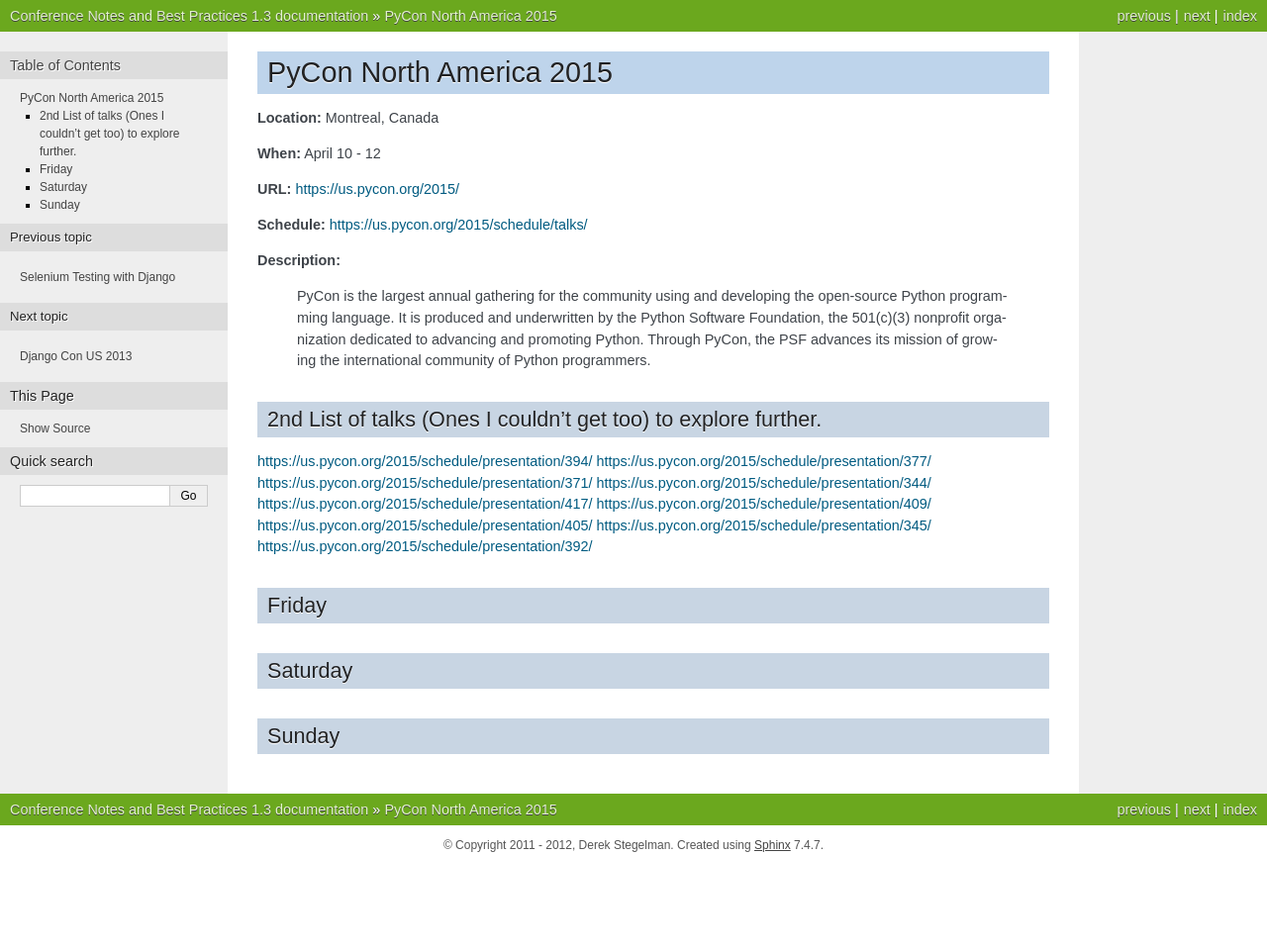
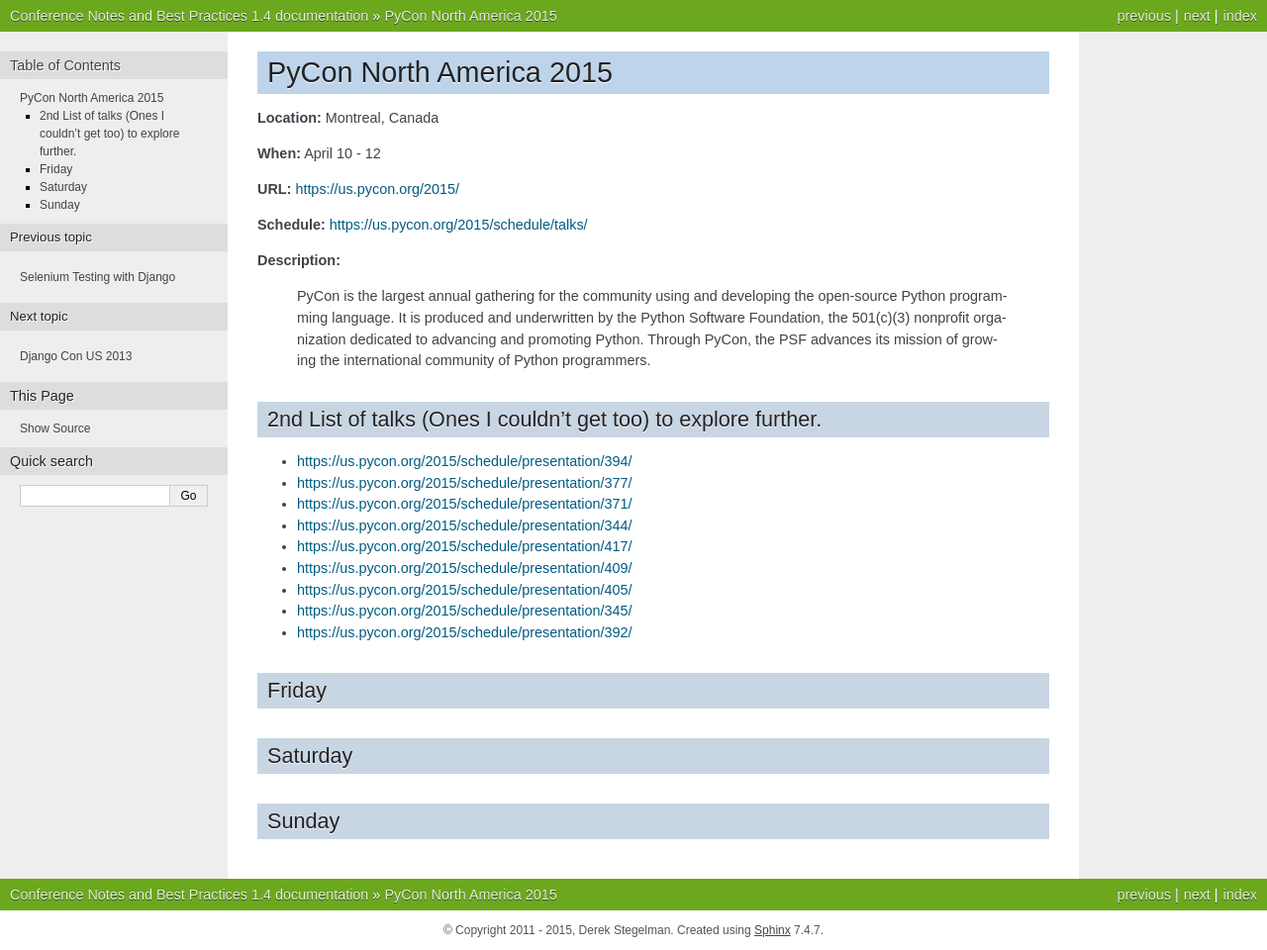
Before and after one commit to dstegelman/dstegelman-event-notes, a Sphinx documentation site: the page built from source/conferences/pycon2015/index.rst, in a window 1280 px wide. Shown: the whole page at 99% size. Built offline with Sphinx 7.4.7, drawn with Linux system fonts in a browser that asks for light colours; pages that are not in the unit, such as notebooks, are missing from menus; before the commit the page ends 900 px from its top, so only the background shows below that.

Commit message:
Skeleton for PyCon 2015.

```diff
--- a/source/conf.py
+++ b/source/conf.py
@@ -42,16 +42,16 @@
 
 # General information about the project.
 project = u'Conference Notes and Best Practices'
-copyright = u'2011 - 2012, Derek Stegelman'
+copyright = u'2011 - 2015, Derek Stegelman'
 
 # The version info for the project you're documenting, acts as replacement for
 # |version| and |release|, also used in various other places throughout the
 # built documents.
 #
 # The short X.Y version.
-version = '1.3'
+version = '1.4'
 # The full version, including alpha/beta/rc tags.
-release = '1.3'
+release = '1.4'
 
 # The language for content autogenerated by Sphinx. Refer to documentation
 # for a list of supported languages.
--- a/source/conferences/pycon2015/index.rst
+++ b/source/conferences/pycon2015/index.rst
@@ -19,15 +19,15 @@
 2nd List of talks (Ones I couldn't get too) to explore further.
 ---------------------------------------------------------------
 
-https://us.pycon.org/2015/schedule/presentation/394/
-https://us.pycon.org/2015/schedule/presentation/377/
-https://us.pycon.org/2015/schedule/presentation/371/
-https://us.pycon.org/2015/schedule/presentation/344/
-https://us.pycon.org/2015/schedule/presentation/417/
-https://us.pycon.org/2015/schedule/presentation/409/
-https://us.pycon.org/2015/schedule/presentation/405/
-https://us.pycon.org/2015/schedule/presentation/345/
-https://us.pycon.org/2015/schedule/presentation/392/
+- https://us.pycon.org/2015/schedule/presentation/394/
+- https://us.pycon.org/2015/schedule/presentation/377/
+- https://us.pycon.org/2015/schedule/presentation/371/
+- https://us.pycon.org/2015/schedule/presentation/344/
+- https://us.pycon.org/2015/schedule/presentation/417/
+- https://us.pycon.org/2015/schedule/presentation/409/
+- https://us.pycon.org/2015/schedule/presentation/405/
+- https://us.pycon.org/2015/schedule/presentation/345/
+- https://us.pycon.org/2015/schedule/presentation/392/
 
 
 Friday
```
